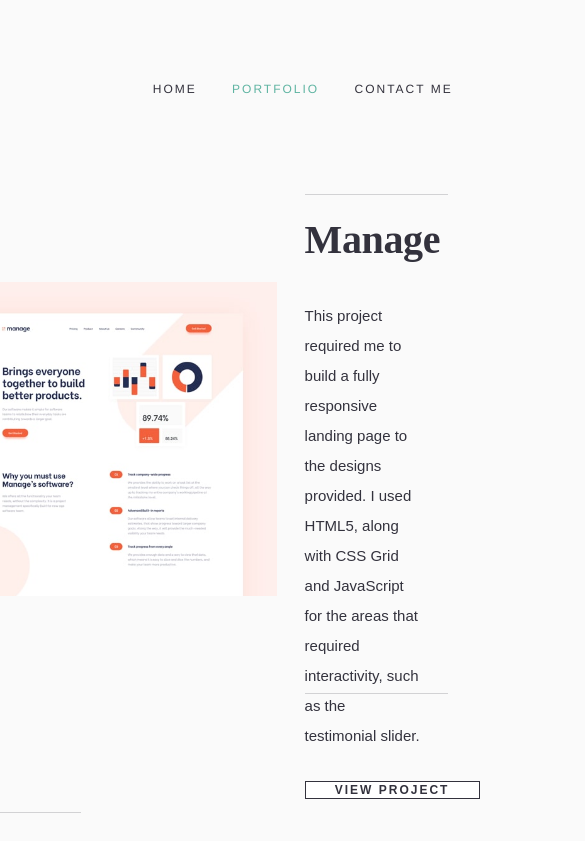
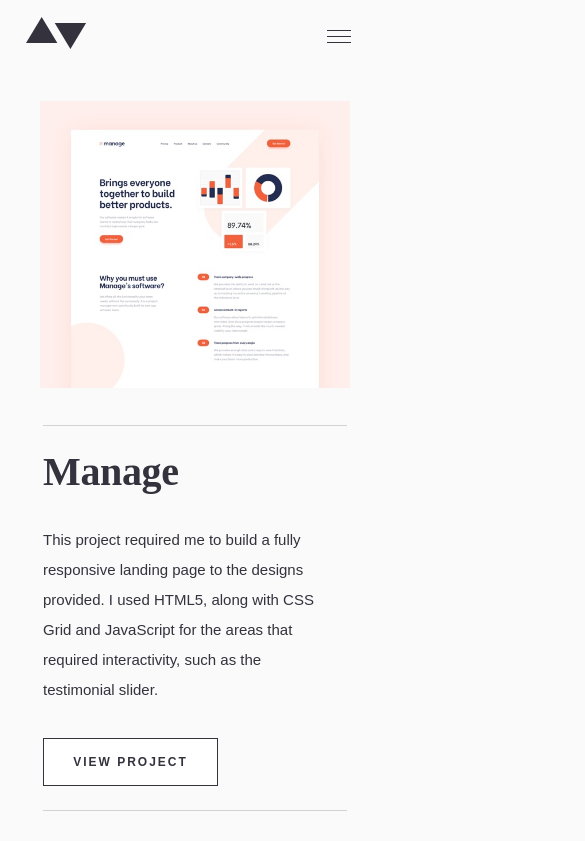
Before and after one commit to lukasviliams/portfolio, a Vue app: page /portfolio in a window 390 px wide. Shown: the top 841 px of the page, 585 px wide, since content can reach past the window. Built offline with nearby package versions, Linux system fonts and the light colour scheme.

Commit message:
responsive design for portfolio completed

```diff
--- a/src/App.vue
+++ b/src/App.vue
@@ -169,7 +169,7 @@
   opacity: 0;
 }
 /* **********************responsive desingn ****************************/
-@media only screen and (max-width: 375px) {
+@media only screen and (max-width: 450px) {
 
   .navigation_container{
     margin: 2vh 8vw 0 8vw;
--- a/src/components/Portfolio-index.vue
+++ b/src/components/Portfolio-index.vue
@@ -241,12 +241,60 @@
 }
 }
 @media only screen and (max-width:920px) {
+  .index_container, .index_container-2 {
+    height: 42rem;
+  }
+  .index_container_text-parrent{
+    width: 50%;
+  }
 .index_container_text-container {
   height: 90%;
+  width: 90%;
 }
 .font-body1{
   font-size: 15px;
 }
+}
+
+@media only screen and (max-width: 730px) {
+  .index_container, .index_container-2 {
+    flex-direction: column;
+    height: 75rem
+  }
+  .index_container_text-parrent {
+    width: 70%;
+  }
+  .index_container_image-img{
+    width: 70%
+  }
+  .line {
+    width: 100%;
+  }
+  .index_container_image-container{
+    order: 0;
+  }
+  .index_container_text-parrent{
+    order: 1;
+  }
+}
+
+@media only screen and (max-width: 600px) {
+  .index_container, .index_container-2 {
+    margin: 5vh 0vw 8vh 0vw;
+    height: 71rem;
+  }
+  .index_container_text-parrent {
+    width: 76%;
+  }
+  .index_container_text-container {
+    justify-content: space-around;
+  }
+  .index_container_image-img{
+    width: 77.5%;
+  }
+  .font-h2, .font-body1 {
+    margin-bottom: 2rem;
+  }
 }
 
 /* *****************************Animation **********************************/
```
